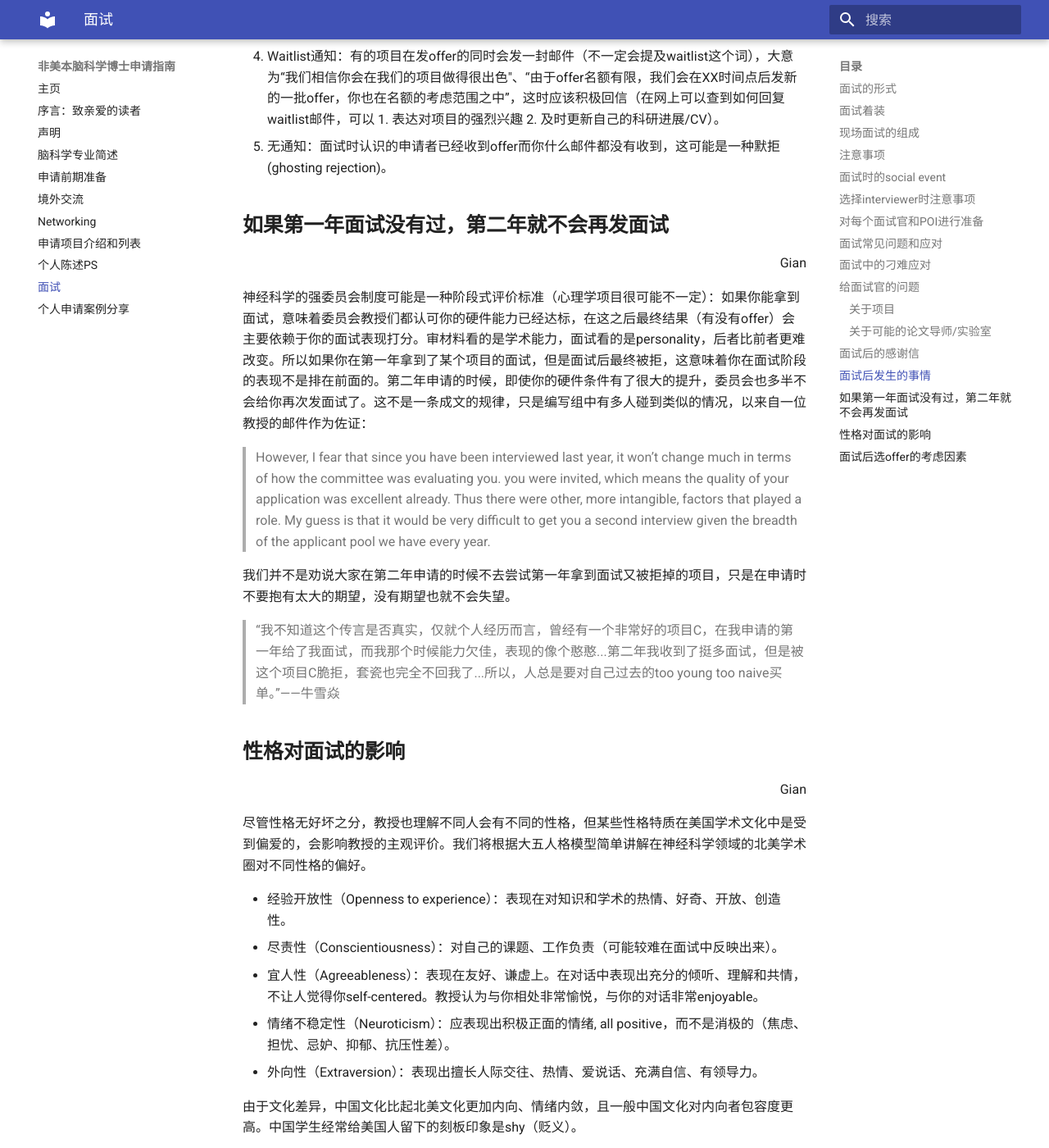
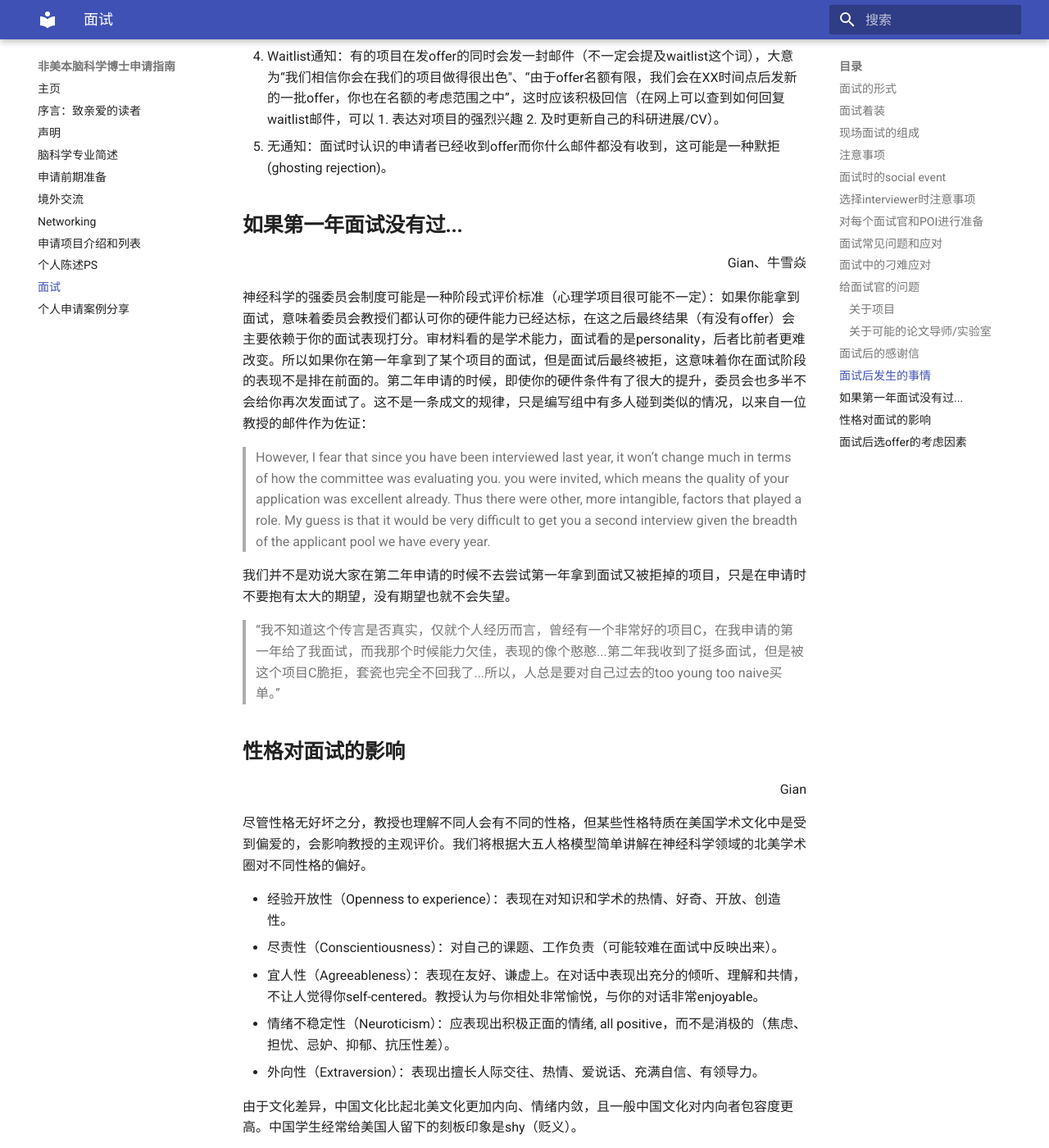
Before and after one commit to xyniu1/handbook, an MkDocs documentation site: the page built from docs/interview.md, in a window 1280 px wide and 1400 px high, scrolled down 9037 px. Shown: the whole window at 82% size. Built offline with MkDocs 1.6.1 and Material for MkDocs 9.7.7, drawn with Linux system fonts in a browser that asks for light colours.

Commit message:
Update interview.md

```diff
--- a/docs/interview.md
+++ b/docs/interview.md
@@ -220,9 +220,9 @@
 4. Waitlist通知：有的项目在发offer的同时会发一封邮件（不一定会提及waitlist这个词），大意为“我们相信你会在我们的项目做得很出色"、“由于offer名额有限，我们会在XX时间点后发新的一批offer，你也在名额的考虑范围之中”，这时应该积极回信（在网上可以查到如何回复waitlist邮件，可以 1. 表达对项目的强烈兴趣 2. 及时更新自己的科研进展/CV）。
 5. 无通知：面试时认识的申请者已经收到offer而你什么邮件都没有收到，这可能是一种默拒(ghosting rejection)。
 
-## **如果第一年面试没有过，第二年就不会再发面试**
+## **如果第一年面试没有过...**
 
-<p align="right">Gian</p>
+<p align="right">Gian、牛雪焱</p>
 
 神经科学的强委员会制度可能是一种阶段式评价标准（心理学项目很可能不一定）：如果你能拿到面试，意味着委员会教授们都认可你的硬件能力已经达标，在这之后最终结果（有没有offer）会主要依赖于你的面试表现打分。审材料看的是学术能力，面试看的是personality，后者比前者更难改变。所以如果你在第一年拿到了某个项目的面试，但是面试后最终被拒，这意味着你在面试阶段的表现不是排在前面的。第二年申请的时候，即使你的硬件条件有了很大的提升，委员会也多半不会给你再次发面试了。这不是一条成文的规律，只是编写组中有多人碰到类似的情况，以来自一位教授的邮件作为佐证：
 
```
Also changed, not shown: other parts of docs/interview.md (+1 -1 lines).
